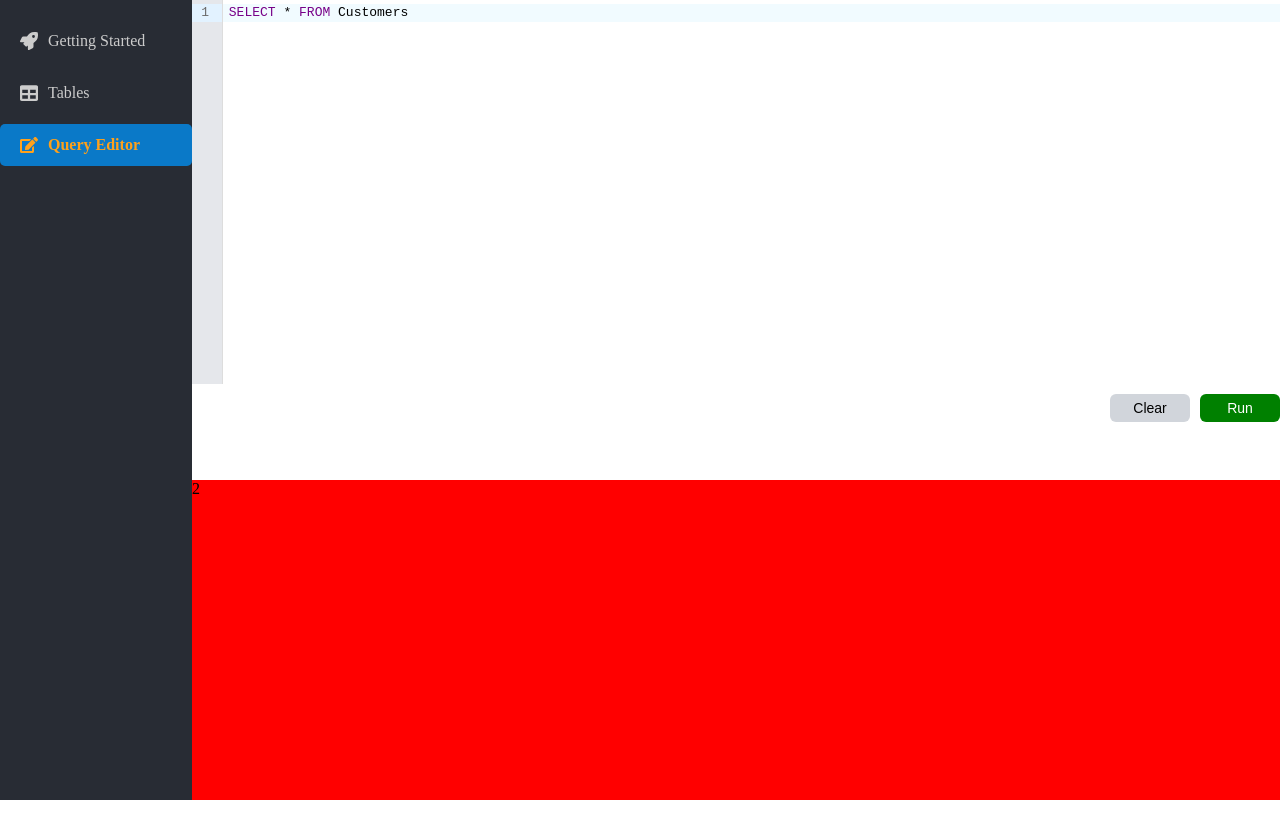
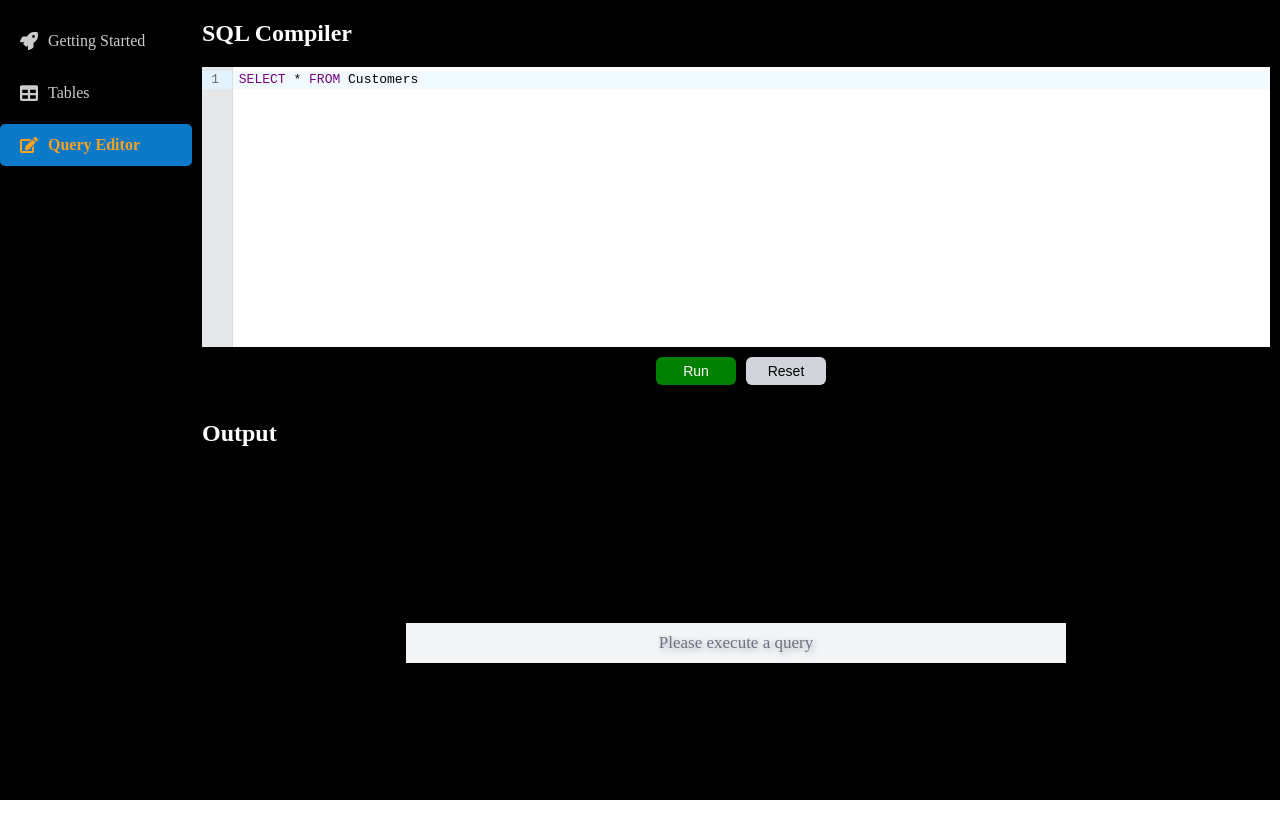
Before and after one commit to NipunGandhi/SQL-Compiler-Atlan, a React (Create React App) app: page / in a window 1280 px wide. Built offline with nearby package versions, Linux system fonts and the light colour scheme.

Commit message:
Result Section also added

```diff
--- a/src/components/App.js
+++ b/src/components/App.js
@@ -4,6 +4,7 @@ import { fetchData } from "../helpers/helpers";
 import "./App.scss";
 import toast, { Toaster } from "react-hot-toast";
 import { Oval } from "react-loader-spinner";
+import ResultSection from "./ResultSection";
 
 const Editor = lazy(() => import("../components/Editor"));
 
@@ -85,8 +86,11 @@ const App = () => {
           </Suspense>
         </div>
         <div className="result-section section">
-          {/* <ResultSection tableName={tableName} result={result} resultIsLoading={resultIsLoading} /> */}
-          2
+          <ResultSection
+            tableName={tableName}
+            result={result}
+            resultIsLoading={resultIsLoading}
+          />
         </div>
       </div>
     </div>
--- a/src/components/App.scss
+++ b/src/components/App.scss
@@ -1,6 +1,7 @@
 .app-container {
   display: flex;
   height: 100vh;
+  background-color: black;
 }
 
 .side-navbar {
@@ -16,11 +17,10 @@
   flex-direction: column;
 
   .editor-section {
-    height: 60%;
+    height: 50%;
   }
 
   .result-section {
-    height: 40%;
-    background-color: red;
+    height: 50%;
   }
 }
--- a/src/components/Editor.js
+++ b/src/components/Editor.js
@@ -7,6 +7,7 @@ const Editor = ({ setQuery, query, executeQuery }) => {
   const [content, setContent] = useState(query);
   return (
     <div className="editor">
+      <h2 className="heading">SQL Compiler</h2>
       <CodeMirror
         value={content}
         extensions={[sql()]}
@@ -16,14 +17,6 @@ const Editor = ({ setQuery, query, executeQuery }) => {
       />
       <div className="buttons">
         <button
-          className="clear button"
-          onClick={() => {
-            setQuery("");
-          }}
-        >
-          Clear
-        </button>
-        <button
           className="run button"
           onClick={() => {
             setQuery(content);
@@ -32,6 +25,15 @@ const Editor = ({ setQuery, query, executeQuery }) => {
         >
           Run
         </button>
+        <button
+          className="clear button"
+          onClick={() => {
+            setContent("");
+            setQuery("");
+          }}
+        >
+          Reset
+        </button>
       </div>
     </div>
   );
--- a/src/components/Editor.scss
+++ b/src/components/Editor.scss
@@ -1,19 +1,26 @@
-.editor{
+.editor {
   height: 100%;
-  width: 100%;
-  .cm-theme-light{
-    height: 80%;
-    .cm-editor{
+  padding-left: 10px;
+  padding-right: 10px;
+
+  .heading {
+    color: white;
+  }
+
+  .cm-theme-light {
+    height: 70%;
+    .cm-editor {
       height: 100%;
-      .cm-gutters{
+      .cm-gutters {
         background-color: #e5e7eb;
       }
     }
   }
-  .buttons{
-    text-align: right;
+
+  .buttons {
+    text-align: center;
     margin-top: 10px;
-    .button{
+    .button {
       cursor: pointer;
       max-height: 40px;
       height: 100%;
@@ -23,20 +30,19 @@
       border-radius: 6px;
       border: none;
       margin-left: 10px;
-      &.run{
+      &.run {
         background-color: #008000;
         color: white;
-        &:hover{
-          background-color:#006400;
+        &:hover {
+          background-color: #006400;
         }
       }
-      &.clear{
+      &.clear {
         background-color: #d1d5db;
-        &:hover{
+        &:hover {
           background-color: #9ca3af;
         }
       }
-
     }
   }
 }
--- /dev/null
+++ b/src/components/ReactTable.js
@@ -0,0 +1,78 @@
+import React, { memo, useMemo } from "react";
+import { useTable } from "react-table";
+
+function ReactTable({ columnsArray, data }) {
+  const columns = useMemo(
+    () =>
+      columnsArray.map((col, idx) => ({
+        Header: col,
+        accessor: `${idx}`
+      })),
+    [columnsArray]
+  );
+
+  const {
+    getTableProps,
+    getTableBodyProps,
+    headerGroups,
+    rows,
+    prepareRow
+  } = useTable({ columns, data });
+
+  return (
+    <table
+      className="result-table"
+      {...getTableProps()}
+      style={{ borderSpacing: "0px" }}
+    >
+      <thead>
+        {headerGroups.map((headerGroup) => (
+          <tr {...headerGroup.getHeaderGroupProps()}>
+            {headerGroup.headers.map((column) => (
+              <th
+                {...column.getHeaderProps()}
+                style={{
+                  borderBottom: "solid 0.2px #d1d5db",
+                  background: "#0EA5E9",
+                  color: "white",
+                  fontWeight: "bold",
+                  fontSize: "14px",
+                  padding: "15px 8px",
+                  textAlign: "left"
+                }}
+              >
+                {column.render("Header")}
+              </th>
+            ))}
+          </tr>
+        ))}
+      </thead>
+      <tbody {...getTableBodyProps()}>
+        {rows.map((row) => {
+          prepareRow(row);
+          return (
+            <tr {...row.getRowProps()}>
+              {row.cells.map((cell) => {
+                return (
+                  <td
+                    {...cell.getCellProps()}
+                    style={{
+                      fontSize: "14px",
+                      padding: "10px 8px",
+                      borderBottom: "solid 0.2px #d1d5db",
+                      background: "#f9fafb"
+                    }}
+                  >
+                    {cell.render("Cell")}
+                  </td>
+                );
+              })}
+            </tr>
+          );
+        })}
+      </tbody>
+    </table>
+  );
+}
+
+export default memo(ReactTable);
--- /dev/null
+++ b/src/components/ResultSection.js
@@ -0,0 +1,37 @@
+import React, { memo } from "react";
+import ReactTable from "./ReactTable";
+import "./ResultSection.scss";
+import { Oval } from "react-loader-spinner";
+
+const ResultSection = ({ tableName, result, resultIsLoading }) => {
+  return (
+    <div className="result-container">
+      <h2 className="head">Output</h2>
+      <div className="loader">
+        {resultIsLoading && (
+          <Oval
+            ariaLabel="loading-indicator"
+            height={50}
+            width={50}
+            strokeWidth={5}
+            color="#0ea5e9"
+            secondaryColor="#d1d5db"
+          />
+        )}
+      </div>
+      <div className="result">
+        {!resultIsLoading && result === "" && (
+          <div className="no-result">Please execute a query</div>
+        )}
+
+        {!resultIsLoading && result !== undefined && result.length > 0 && (
+          <ReactTable
+            data={Object.values(result.slice(1))}
+            columnsArray={Object.values(result[0])}
+          />
+        )}
+      </div>
+    </div>
+  );
+};
+export default memo(ResultSection);
--- /dev/null
+++ b/src/components/ResultSection.scss
@@ -0,0 +1,58 @@
+.result-container {
+  height: 100%;
+  padding-left: 10px;
+  padding-right: 10px;
+
+  .head {
+    color: white;
+  }
+
+  .loader {
+    position: relative;
+    width: fit-content;
+    margin: auto;
+    top: 30%;
+  }
+
+  .result {
+    height: 88%;
+    display: flex;
+    margin-top: 10px;
+    place-items: center;
+    .no-result {
+      margin: 20px 0;
+      color: #6b7280;
+      text-align: center;
+      width: 60%;
+      margin: auto;
+      background-color: #f3f4f6;
+      padding: 10px;
+      font-size: 17px;
+      text-shadow: 2px 2px 6px #9ca3af;
+    }
+    .result-table {
+      height: 100%;
+      overflow: scroll;
+      display: block;
+      &::-webkit-scrollbar {
+        width: 8px;
+        height: 8px;
+      }
+      &::-webkit-scrollbar-track {
+        background: #f1f1f1;
+      }
+
+      /* Handle */
+      &::-webkit-scrollbar-thumb {
+        background: #d1d5db;
+        border-radius: 30px;
+        cursor: pointer;
+      }
+
+      /* Handle on hover */
+      &::-webkit-scrollbar-thumb:hover {
+        background: #9ca3af;
+      }
+    }
+  }
+}
--- a/src/components/SideNavbar.scss
+++ b/src/components/SideNavbar.scss
@@ -3,7 +3,7 @@
   max-width: 200px;
   text-align: center;
   position: relative;
-  background-color: #282c34;
+  background-color: black;
   align-items: center;
 
   .link-items {
--- a/src/helpers/helpers.js
+++ b/src/helpers/helpers.js
@@ -11,12 +11,10 @@ const convertToJSON = async (decodedData) => {
       "SELECT * FROM CSV(?, {headers: false, separator:','})",
       [decodedData]
     );
-    toast.success("Query executed successfully");
+    toast.success("Compiled Successfully");
     return { data: data, status: "success" };
   } catch (e) {
-    toast.success(
-      "Oh No! We can't understand your query. Would you mind checking it."
-    );
+    toast.success("Try some other query");
     return { data: "", status: "error" };
   }
 };
@@ -82,7 +80,7 @@ const fetchData = (
       });
     }
   } else {
-    toast.error("Sorry! We don't have any table by that name");
+    toast.error("Sorry! We don't have any table by that name in database");
     setResultIsLoading(false);
   }
 };
```
